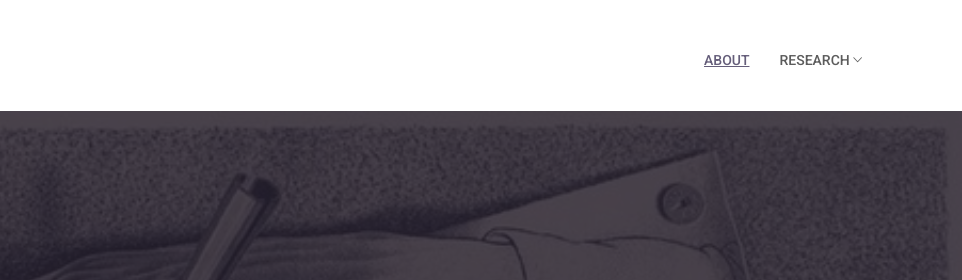
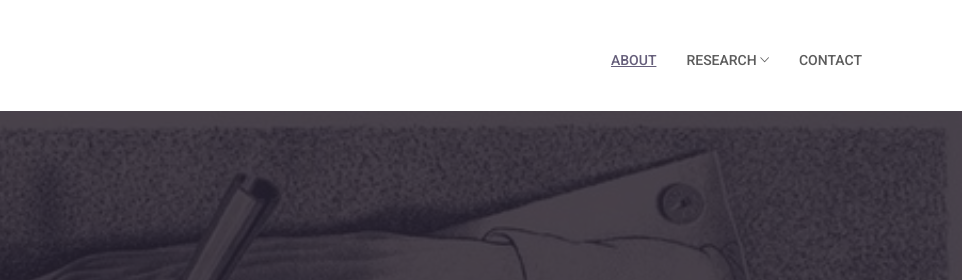
Before and after one commit to aipoiesis/aipoiesis.github.io, a plain HTML site: page index.html in a window 1280 px wide. Shown: the top 280 px of the page, 318-1280 px from the left. Drawn offline with Linux system fonts and the light colour scheme; some packages are replaced by stand-ins of ours; files whose address does not match are found by name; a web font is replaced by a local one.

Commit message:
Update index.html

```diff
--- a/index.html
+++ b/index.html
@@ -126,8 +126,8 @@ FACEBOOK: https://www.facebook.com/themefisher
 									<li><a class="dropdown-item @@faq" href="faq.html">FAQ</a></li>
 									<li><a class="dropdown-item @@pricing" href="pricing.html">Pricing Table</a></li>
 								</ul>
-							</li>
-							<li class="nav-item @@contact"><a class="nav-link" href="contact.html">Contact</a></li> -->
+							</li> -->
+							<li class="nav-item @@contact"><a class="nav-link" href="contact.html">Contact</a></li>
 						</ul>
 					</div>
 				</nav>
```
